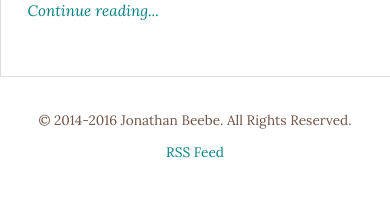
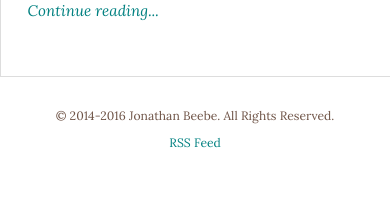
Before and after one commit to jonbeebe/jonbeebe.github.io, a Jekyll site: the page built from index.html, in a window 390 px wide. Shown: the part 2272-2471 px from the top of the page. Built offline with Jekyll 4.4.1, drawn with Linux system fonts in a browser that asks for light colours; the list of posts is cut into pages by our own code.

Commit message:
Responsive design tweaks

```diff
--- a/_includes/styles/layout.css
+++ b/_includes/styles/layout.css
@@ -89,7 +89,7 @@
     }
 
     #main {
-        min-width: 320px;
+        min-width: 300px;
         max-width: 479px;
         padding: 0;
         margin: 0;
@@ -137,4 +137,8 @@
     .col-container {
         padding: 1em 1.75em;
     }
+
+    footer {
+        font-size: 80%;
+    }
 }
```
Also changed, not shown: 2 other files.
